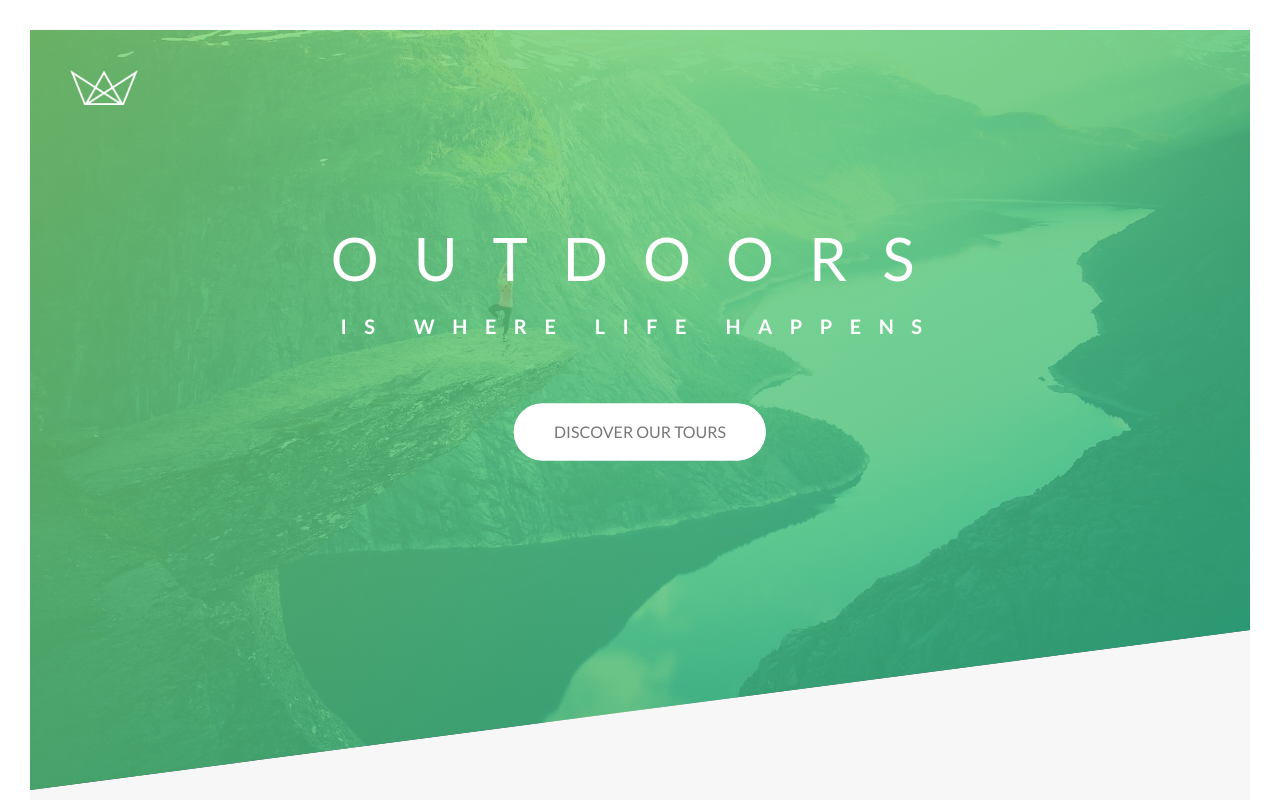
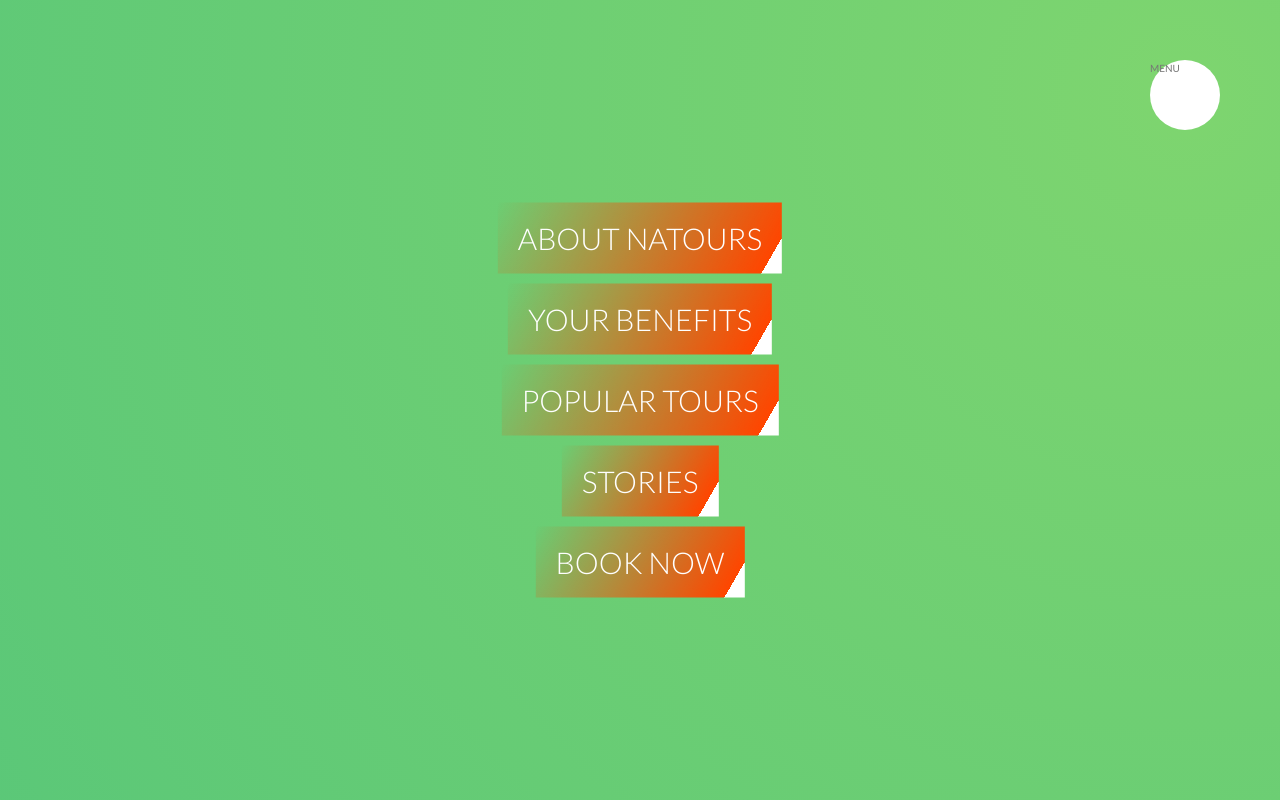
Before and after one commit to d-la/Landing-page, a website: page index.html in a window 1280 px wide. Shown: the top 800 px of the page. Drawn offline with Linux system fonts and the light colour scheme.

Commit message:
Adding navigation section

```diff
--- a/index.html
+++ b/index.html
@@ -14,6 +14,24 @@
     <title>Natours | Exciting tours for adventurous people</title>
   </head>
   <body>
+
+    <div class="navigation">
+      <input type="checkbox" id="navi-toggle" class="navigation__checkbox">
+
+      <label for="navi-toggle" class="navigation__button">MENU</label>
+
+        <div class="navigation__background">&nbsp;</div>
+        <nav class="navigation__nav">
+          <ul class="navigation__list">
+            <li class="navigation__item"><a href="#" class="navigation__link">About Natours</a></li>
+            <li class="navigation__item"><a href="#" class="navigation__link">Your benefits</a></li>
+            <li class="navigation__item"><a href="#" class="navigation__link">Popular Tours</a></li>
+            <li class="navigation__item"><a href="#" class="navigation__link">Stories</a></li>
+            <li class="navigation__item"><a href="#" class="navigation__link">Book now</a></li>
+          </ul>
+        </nav>
+    </div>
+
     <header class="header">
       <div class="header__logo-box">
         <img src="img/logo-white.png" alt="Logo" class="header__logo">
--- a/sass/abstracts/_mixins.scss
+++ b/sass/abstracts/_mixins.scss
@@ -5,3 +5,7 @@
     clear: both;
   }
 }
+
+@mixin center-horizontal-vertical{
+
+}
--- /dev/null
+++ b/sass/layout/_navigation.scss
@@ -0,0 +1,76 @@
+.navigation{
+
+  &__checkbox{
+    display: none;
+  }
+
+  &__button{
+    background-color: $color-white;
+    height: 7rem;
+    width: 7rem;
+    position: fixed;
+    top: 6rem;
+    right: 6rem;
+    border-radius: 50%;
+    z-index: 2000;
+  }
+
+  &__background{
+    height: 6rem;
+    width: 6rem;
+    border-radius: 50%;
+    position: fixed;
+    top: 6.5rem;
+    right: 6.5rem;
+    background-image: radial-gradient($color-primary-light, $color-primary-dark);
+    z-index: 1000;
+
+    transform: scale(80);
+  }
+
+  &__nav{
+    height: 100vh;
+    width: 100%;
+    position: fixed;
+    top: 0;
+    right: 0;
+    z-index: 1500;
+  }
+
+  &__list{
+    position: absolute;
+    top: 50%;
+    left: 50%;
+    transform: translate(-50%, -50%);
+    list-style: none;
+    text-align: center;
+  }
+
+  &__item{
+    margin: 1rem;
+  }
+
+  &__link{
+
+    &:link,
+    &:visited{
+      display: inline-block;
+      font-size: 3rem;
+      font-weight: 300;
+      padding: 1rem 2rem;
+      color: $color-white;
+      text-decoration: none;
+      text-transform: uppercase;
+      background-image: linear-gradient(120deg, transparent 0%, orangered 50%, $color-white 50% );
+      background-size: 200%;
+      transition: all .4s;
+    }
+
+
+    &:hover,
+    &:active{
+      background-position: 100%;
+
+    }
+  }
+}
--- a/sass/main.scss
+++ b/sass/main.scss
@@ -18,6 +18,7 @@
 @import "layout/grid";
 @import "layout/header";
 @import "layout/footer";
+@import "layout/navigation";
 
 @import "pages/home";
 
```
Also changed, not shown: css/style.css.
